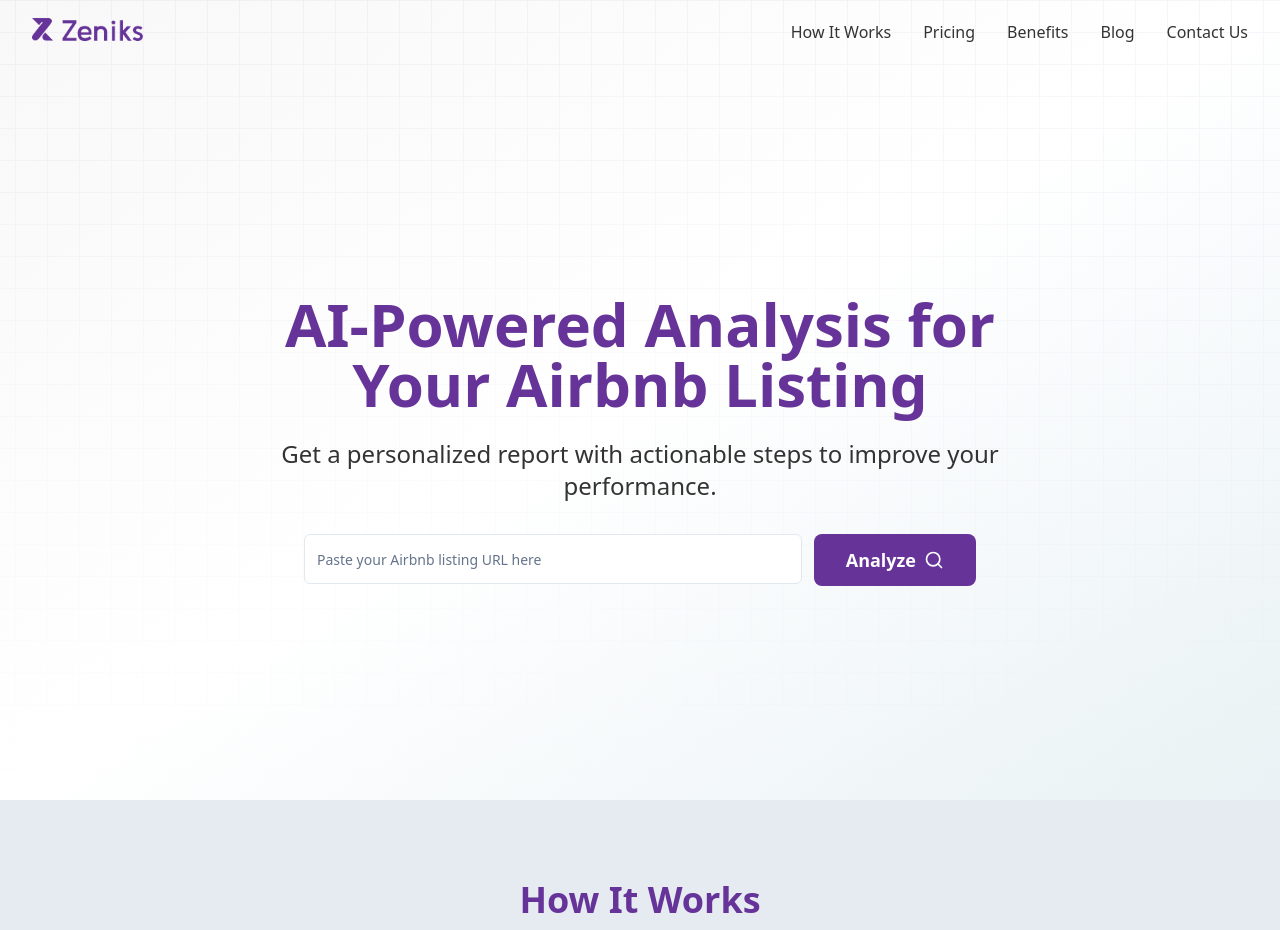
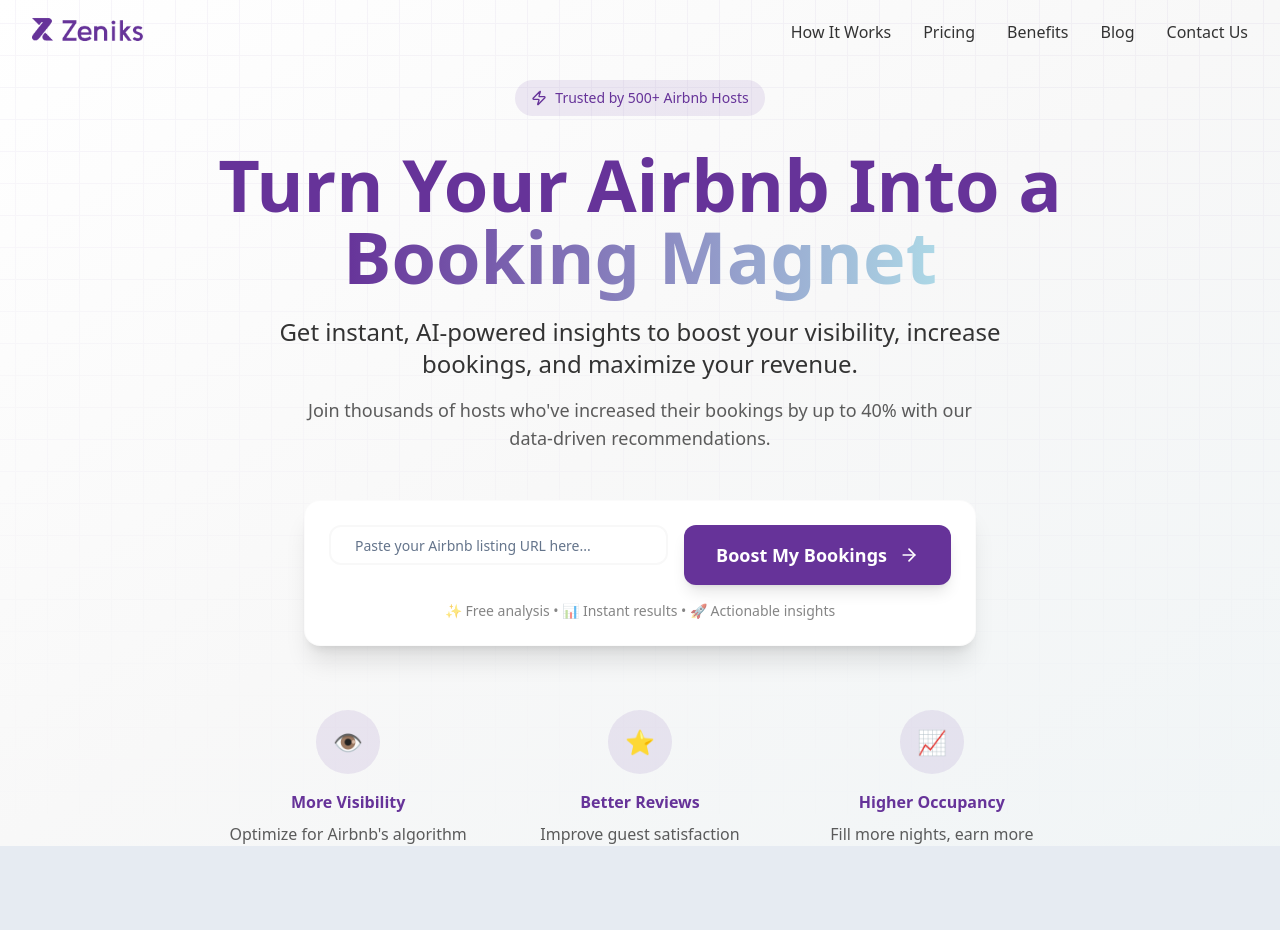
Before and after one commit to dkolacz/zeniks-landing-optimizer, a React (Vite) app: page / in a window 1280 px wide. Shown: the top 930 px of the page. Built offline with nearby package versions, Linux system fonts and the light colour scheme.

Commit message:
Redesign landing page
Implement a modern, clean landing page with hero, how-it-works, benefits, testimonials, and FAQ sections.

```diff
--- a/src/components/Hero.tsx
+++ b/src/components/Hero.tsx
@@ -1,6 +1,6 @@
 
 import { useState } from "react";
-import { ArrowRight, Search } from "lucide-react";
+import { ArrowRight, Zap } from "lucide-react";
 import { Input } from "@/components/ui/input";
 
 const Hero = () => {
@@ -29,36 +29,82 @@ const Hero = () => {
   };
 
   return (
-    <div className="relative min-h-screen flex items-center bg-gradient-to-br from-zeniks-gray-light via-white to-zeniks-blue/20">
+    <div className="relative min-h-screen flex items-center bg-gradient-to-br from-white via-zeniks-gray-light to-zeniks-blue/10">
       <div className="absolute inset-0 bg-[url('/grid.svg')] bg-center [mask-image:linear-gradient(180deg,white,rgba(255,255,255,0))]"></div>
       <div className="relative max-w-7xl mx-auto px-4 sm:px-6 lg:px-8 pt-20">
         <div className="text-center">
-          <h1 className="text-4xl sm:text-5xl md:text-6xl font-bold text-zeniks-purple mb-6">
-            AI-Powered Analysis for
+          {/* Trust Badge */}
+          <div className="inline-flex items-center gap-2 bg-zeniks-purple/10 text-zeniks-purple px-4 py-2 rounded-full text-sm font-medium mb-8">
+            <Zap className="h-4 w-4" />
+            Trusted by 500+ Airbnb Hosts
+          </div>
+
+          {/* Main Headlines */}
+          <h1 className="text-5xl sm:text-6xl md:text-7xl font-bold text-zeniks-purple mb-6 leading-tight">
+            Turn Your Airbnb Into a
             <br />
-            Your Airbnb Listing
+            <span className="bg-gradient-to-r from-zeniks-purple to-zeniks-blue bg-clip-text text-transparent">
+              Booking Magnet
+            </span>
           </h1>
-          <p className="text-xl md:text-2xl text-zeniks-gray-dark max-w-3xl mx-auto mb-8">
-            Get a personalized report with actionable steps to improve your performance.
+
+          <p className="text-xl md:text-2xl text-zeniks-gray-dark max-w-3xl mx-auto mb-4 leading-relaxed">
+            Get instant, AI-powered insights to boost your visibility,
+            increase bookings, and maximize your revenue.
           </p>
 
+          <p className="text-lg text-zeniks-gray-dark/80 max-w-2xl mx-auto mb-12">
+            Join thousands of hosts who've increased their bookings by up to 40% with our data-driven recommendations.
+          </p>
+
+          {/* CTA Section */}
           <div className="max-w-2xl mx-auto">
-            <div className="flex flex-col sm:flex-row gap-3">
+            <div className="bg-white p-6 rounded-2xl shadow-xl border border-zeniks-gray-light/50">
+              <div className="flex flex-col sm:flex-row gap-4">
                 <Input
                   type="url"
-                placeholder="Paste your Airbnb listing URL here"
-                className="flex-1 py-6 text-base"
+                  placeholder="Paste your Airbnb listing URL here..."
+                  className="flex-1 py-4 px-6 text-lg border-2 border-zeniks-gray-light focus:border-zeniks-purple rounded-xl"
                   value={airbnbUrl}
                   onChange={(e) => setAirbnbUrl(e.target.value)}
                   onKeyDown={(e) => e.key === "Enter" && handleAnalyze()}
                 />
                 <button
                   onClick={handleAnalyze}
-                className="bg-zeniks-purple text-white px-8 py-3 rounded-lg text-lg font-semibold hover:bg-opacity-90 transition-all flex items-center justify-center gap-2 group"
+                  className="bg-zeniks-purple text-white px-8 py-4 rounded-xl text-lg font-bold hover:bg-zeniks-purple/90 transition-all flex items-center justify-center gap-3 group shadow-lg hover:shadow-xl min-w-[200px]"
                 >
-                Analyze
-                <Search className="h-5 w-5 group-hover:scale-110 transition-transform" />
+                  Boost My Bookings
+                  <ArrowRight className="h-5 w-5 group-hover:translate-x-1 transition-transform" />
                 </button>
+              </div>
+              <p className="text-sm text-zeniks-gray-dark/60 mt-4 text-center">
+                ✨ Free analysis • 📊 Instant results • 🚀 Actionable insights
+              </p>
+            </div>
+          </div>
+
+          {/* Key Benefits */}
+          <div className="mt-16 grid grid-cols-1 md:grid-cols-3 gap-8 max-w-4xl mx-auto">
+            <div className="text-center">
+              <div className="w-16 h-16 bg-zeniks-purple/10 rounded-full flex items-center justify-center mx-auto mb-4">
+                <span className="text-2xl">👁️</span>
+              </div>
+              <h3 className="font-semibold text-zeniks-purple mb-2">More Visibility</h3>
+              <p className="text-zeniks-gray-dark/80">Optimize for Airbnb's algorithm</p>
+            </div>
+            <div className="text-center">
+              <div className="w-16 h-16 bg-zeniks-purple/10 rounded-full flex items-center justify-center mx-auto mb-4">
+                <span className="text-2xl">⭐</span>
+              </div>
+              <h3 className="font-semibold text-zeniks-purple mb-2">Better Reviews</h3>
+              <p className="text-zeniks-gray-dark/80">Improve guest satisfaction</p>
+            </div>
+            <div className="text-center">
+              <div className="w-16 h-16 bg-zeniks-purple/10 rounded-full flex items-center justify-center mx-auto mb-4">
+                <span className="text-2xl">📈</span>
+              </div>
+              <h3 className="font-semibold text-zeniks-purple mb-2">Higher Occupancy</h3>
+              <p className="text-zeniks-gray-dark/80">Fill more nights, earn more</p>
             </div>
           </div>
         </div>
--- a/src/integrations/supabase/types.ts
+++ b/src/integrations/supabase/types.ts
@@ -9,39 +9,7 @@ export type Json =
 export type Database = {
   public: {
     Tables: {
-      airbnb_analyses: {
-        Row: {
-          created_at: string
-          error_message: string | null
-          id: string
-          listing_url: string
-          raw_response: string | null
-          response_data: Json | null
-          status: string
-          updated_at: string
-        }
-        Insert: {
-          created_at?: string
-          error_message?: string | null
-          id?: string
-          listing_url: string
-          raw_response?: string | null
-          response_data?: Json | null
-          status?: string
-          updated_at?: string
-        }
-        Update: {
-          created_at?: string
-          error_message?: string | null
-          id?: string
-          listing_url?: string
-          raw_response?: string | null
-          response_data?: Json | null
-          status?: string
-          updated_at?: string
-        }
-        Relationships: []
-      }
+      [_ in never]: never
     }
     Views: {
       [_ in never]: never
```
Lines whose indentation alone changed are shown as unchanged.
